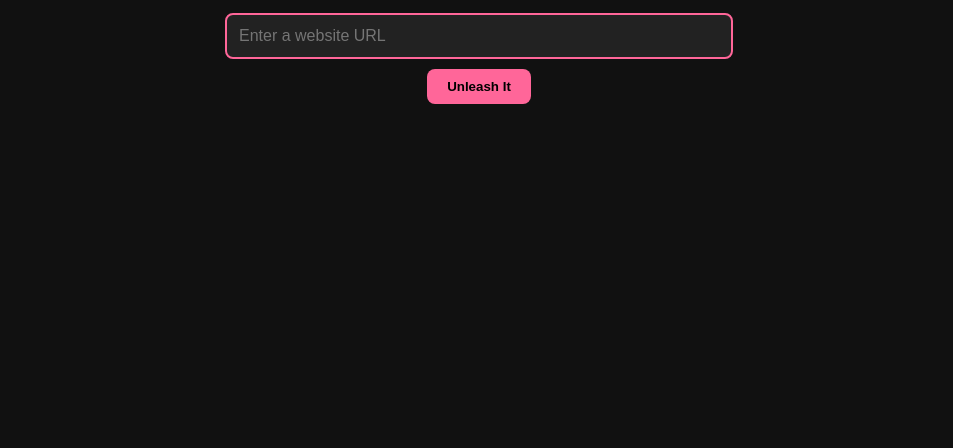
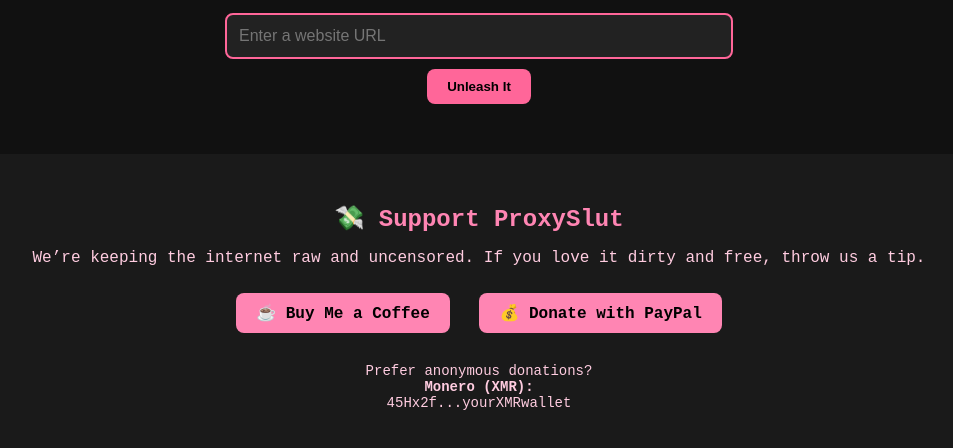
Before and after one commit to KirkJL/Proxyslut, a plain HTML site: page index.html in a window 1280 px wide. Shown: the part 162-610 px from the top of the page, without its empty margins (161-1114 px from the left). Drawn offline with Linux system fonts and the light colour scheme.

Commit message:
Update index.html

```diff
--- a/index.html
+++ b/index.html
@@ -19,7 +19,22 @@
       <iframe id="proxy-view" width="100%" height="800px"></iframe>
     </div>
   </div>
+<div class="donate-section">
+  <h2>💸 Support ProxySlut</h2>
+  <p>We’re keeping the internet raw and uncensored. If you love it dirty and free, throw us a tip.</p>
 
+  <div class="donate-buttons">
+    <a href="https://www.buymeacoffee.com/YOUR_USERNAME" target="_blank">☕ Buy Me a Coffee</a>
+    <a href="https://paypal.me/YOUR_PAYPAL_LINK" target="_blank">💰 Donate with PayPal</a>
+  </div>
+
+  <p class="crypto">
+    Prefer anonymous donations?
+    <br>
+    <strong>Monero (XMR):</strong> <br>
+    <code>45Hx2f...yourXMRwallet</code>
+  </p>
+</div>
   <script>
     document.getElementById('proxy-form').addEventListener('submit', function(e) {
       e.preventDefault();
```
